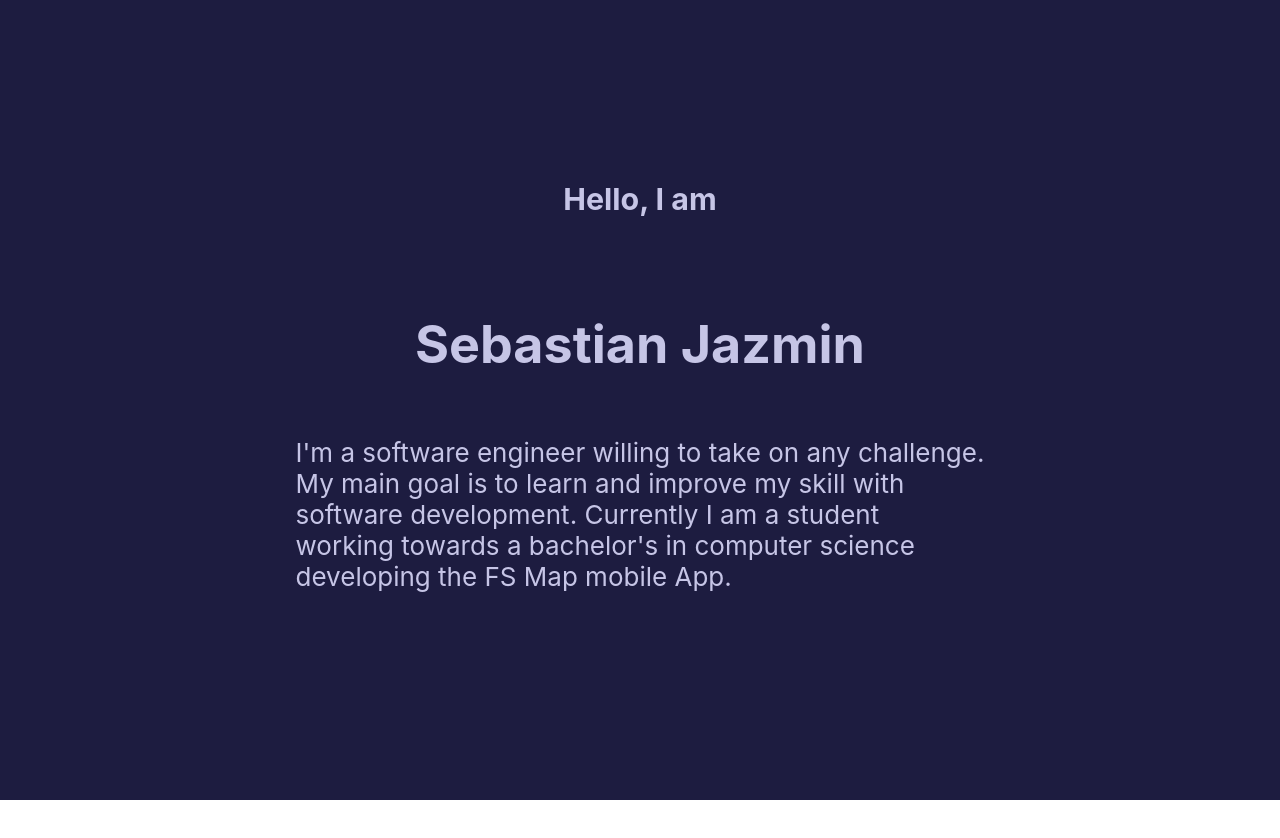
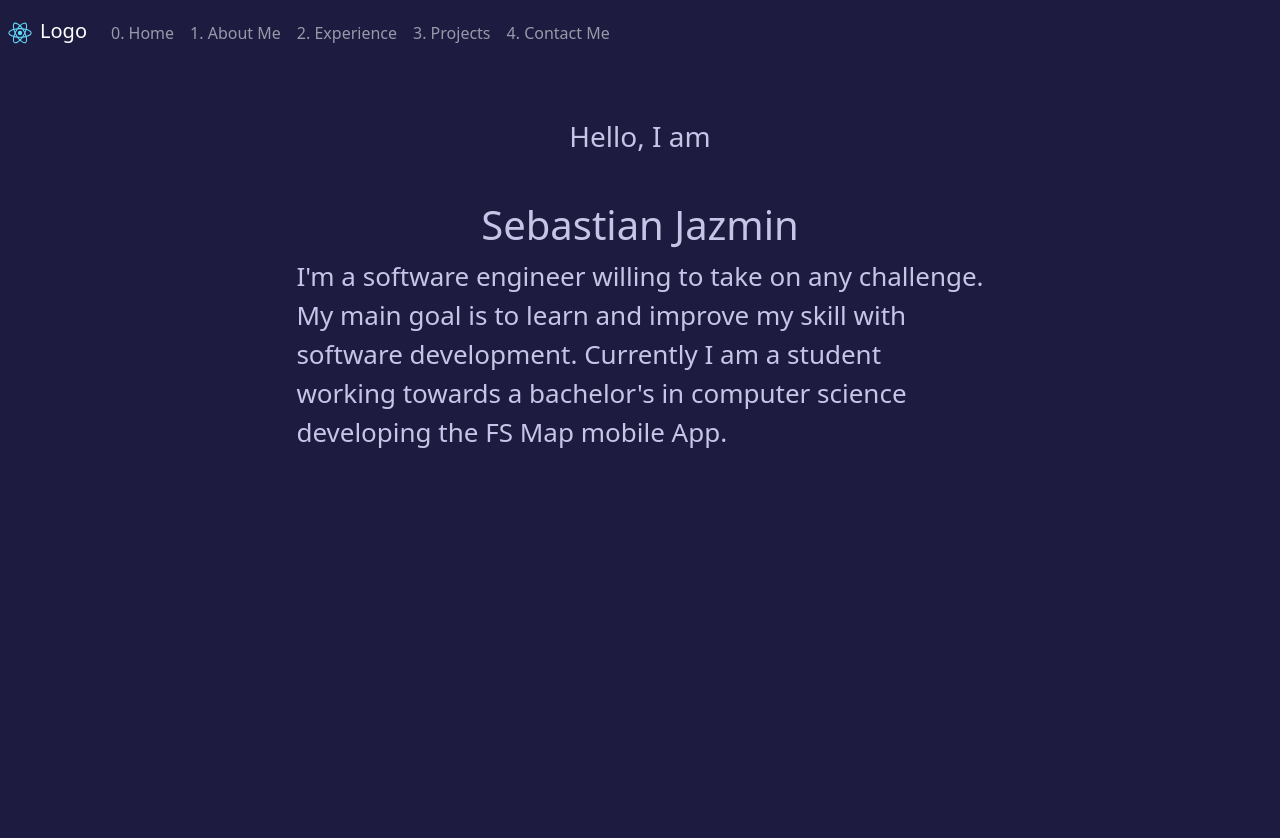
Before and after one commit to JS0621/Portfolio_Website, a React (Create React App) app: page / in a window 1280 px wide. Shown: the top 838 px of the page. Before the commit the page ends 800 px from the top, so only its background shows below. Built offline with nearby package versions, Linux system fonts and the light colour scheme.

Commit message:
Headers and Nav Bar

```diff
--- a/package.json
+++ b/package.json
@@ -6,7 +6,9 @@
     "@testing-library/jest-dom": "^5.16.5",
     "@testing-library/react": "^13.4.0",
     "@testing-library/user-event": "^13.5.0",
+    "bootstrap": "^5.2.2",
     "react": "^18.2.0",
+    "react-bootstrap": "^2.5.0",
     "react-dom": "^18.2.0",
     "react-scripts": "5.0.1",
     "web-vitals": "^2.1.4"
--- a/src/App.css
+++ b/src/App.css
@@ -1,51 +1,129 @@
 .App {
   text-align: center;
-  background-color: gray;
-  height: 100%;
+  background-color: #1D1C40;
+  width: 100%;
+  min-height: 100%;
   overflow: auto;
   text-align: justify;
 }
 
-.App-logo {
+/* .App-logo {
   height: 40vmin;
   pointer-events: none;
-}
+} */
 
-@media (prefers-reduced-motion: no-preference) {
+/* @media (prefers-reduced-motion: no-preference) {
   .App-logo {
     animation: App-logo-spin infinite 20s linear;
   }
+} */
+.bg-back{
+  background-color: #1D1C40;
+}
+.body {
+  background-color: #1D1C40;
+  width:100%;
+  overflow-x: hidden;
+  overflow-y: hidden;
+}
+
+.Intro {
+  background-color: #1D1C40;
+  width: 100%;
+  min-height: 100%;
+  height: 2000px;
+  display: flex;
+  flex-direction: column;
+  align-items: center;
+  font-size: calc(10px + 2vmin);
+  color: #c6c5e6;
+  margin-top: 60px;
+}
+
+.About {
+  background-color: #1D1C40;
+  width: 100%;
+  min-height: 100%;
+  height: 2000px;
+  display: flex;
+  flex-direction: column;
+  align-items: center;
+  font-size: calc(10px + 2vmin);
+  color: #c6c5e6;
+  vertical-align: top;
+}
+
+.Experience {
+  background-color: #1D1C40;
+    width: 100%;
+  min-height: 100%;
+  height: 2000px;
+  display: flex;
+  flex-direction: column;
+  align-items: center;
+  font-size: calc(10px + 2vmin);
+  color: #c6c5e6;
+  vertical-align: top;
+}
+
+.Projects {
+  background-color: #1D1C40;
+    width: 100%;
+  min-height: 100%;
+  height: 2000px;
+  display: flex;
+  flex-direction: column;
+  align-items: center;
+  font-size: calc(10px + 2vmin);
+  color: #c6c5e6;
+  vertical-align: top;
+}
+
+.Contact {
+  background-color: #1D1C40;
+    width: 100%;
+  min-height: 100%;
+  height: 2000px;
+  display: flex;
+  flex-direction: column;
+  align-items: center;
+  font-size: calc(10px + 2vmin);
+  color: #c6c5e6;
+  vertical-align: top;
 }
 
 .App-header {
   background-color: #1D1C40;
-  min-height: 100vh;
   display: flex;
   flex-direction: column;
   align-items: center;
   justify-content: center;
   font-size: calc(10px + 2vmin);
   color: #c6c5e6;
+  margin-top: 60px;
+
 }
 
-.scroll {
+/* .scroll {
   background-color: gray;
   height: 150px;
   overflow: auto;
   margin: 20px;
   text-align: justify;
   padding: 20px;
-}
+} */
+
+
 
 .App-link {
   color: #F26444;
 }
 
-@keyframes App-logo-spin {
+/* @keyframes App-logo-spin {
   from {
     transform: rotate(0deg);
   }
   to {
     transform: rotate(360deg);
   }
-}
+} */
--- a/src/App.js
+++ b/src/App.js
@@ -1,11 +1,27 @@
 import logo from './logo.svg';
 import './App.css';
+import 'bootstrap/dist/css/bootstrap.css'
+import {Nav, Navbar} from 'react-bootstrap'
 
 function App() {
   return (
     <div className="App">
+      <Navbar bg="back" variant ="dark" fixed="top">
+        <Navbar.Brand>
+          <img src={logo} width="40px" height="40px"/>
+          {/* Placeholder logo */}
+           Logo
+        </Navbar.Brand>
+        <Nav>
+          <Nav.Link href="#intro">0. Home</Nav.Link>
+          <Nav.Link href="#about">1. About Me</Nav.Link>
+          <Nav.Link href="#experience">2. Experience</Nav.Link>
+          <Nav.Link href="#projects">3. Projects</Nav.Link>
+          <Nav.Link href="#contact">4. Contact Me</Nav.Link>
+        </Nav>
+      </Navbar>
       <header className="App-header">
-        {/* <img src={logo} className="App-logo" alt="logo" />  */}
+        <div className="Intro" id="intro">
         <h3>Hello, I am</h3>
         <br></br>
         <h1 color='#6805F2'>Sebastian Jazmin</h1>
@@ -16,7 +32,24 @@ function App() {
         working towards a bachelor's in computer science<br></br>
         developing the FS Map mobile App.
         </p>
-        <br></br>
+        </div>
+        </header>
+
+        <body>
+        <div className="About" id="about">
+          <h2>About Me</h2>
+        </div>
+        <div className="Experience" id="experience">
+        <h2>Experience</h2>
+
+        </div>
+        <div className="Projects" id="projects">
+          <h2>Projects</h2>
+        </div>
+        <div className="Contact" id="contact">
+          <h2>Contact Me</h2>
+        </div>
+        </body>
         {/* <a
           className="App-link"
           href="https://reactjs.org"
@@ -25,7 +58,6 @@ function App() {
         >
           Learn React
         </a> */}
-      </header>
     </div>
   );
 }
--- /dev/null
+++ b/src/NavButton.js
@@ -0,0 +1,6 @@
+class NavBTN extends React.Component{
+    render (){
+        return <button onClick={Navigate}></button>
+    }
+
+}
```
Also changed, not shown: 1 other file (tests, documents, lock files or other folders).
